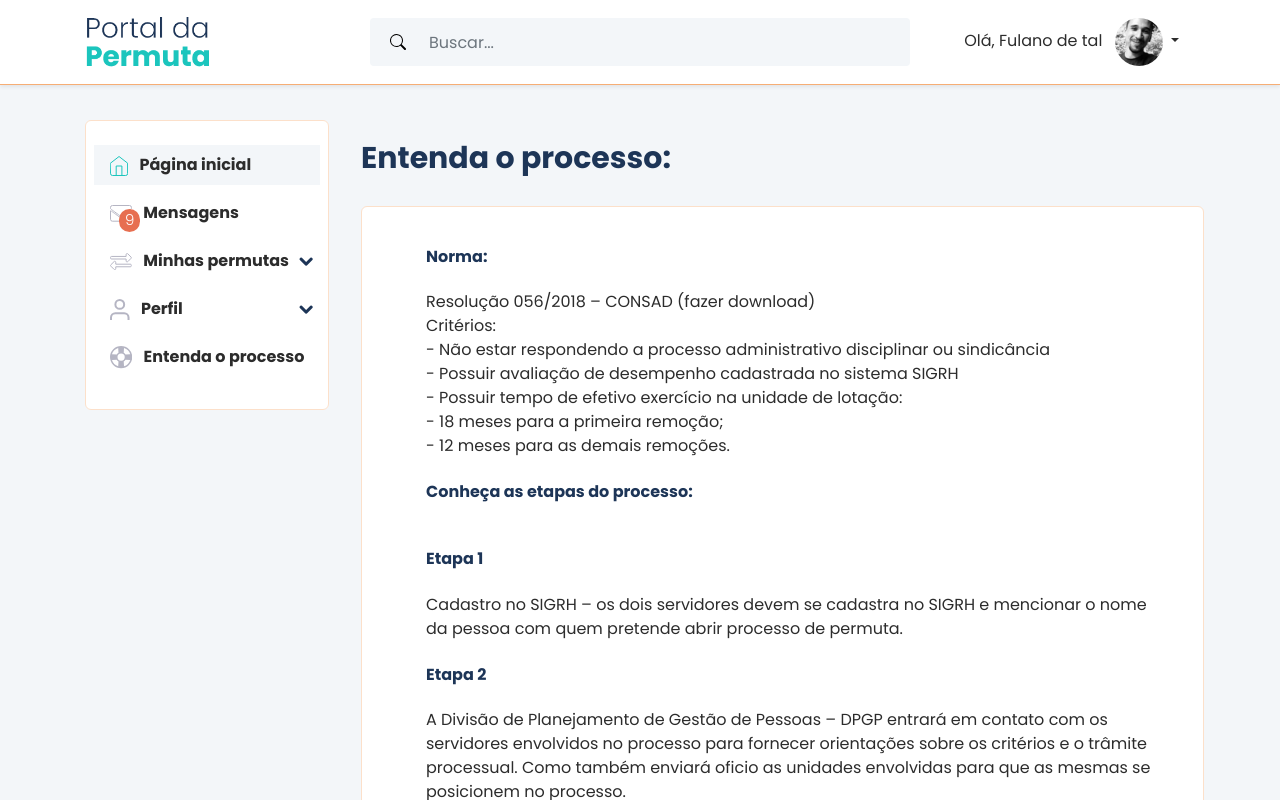
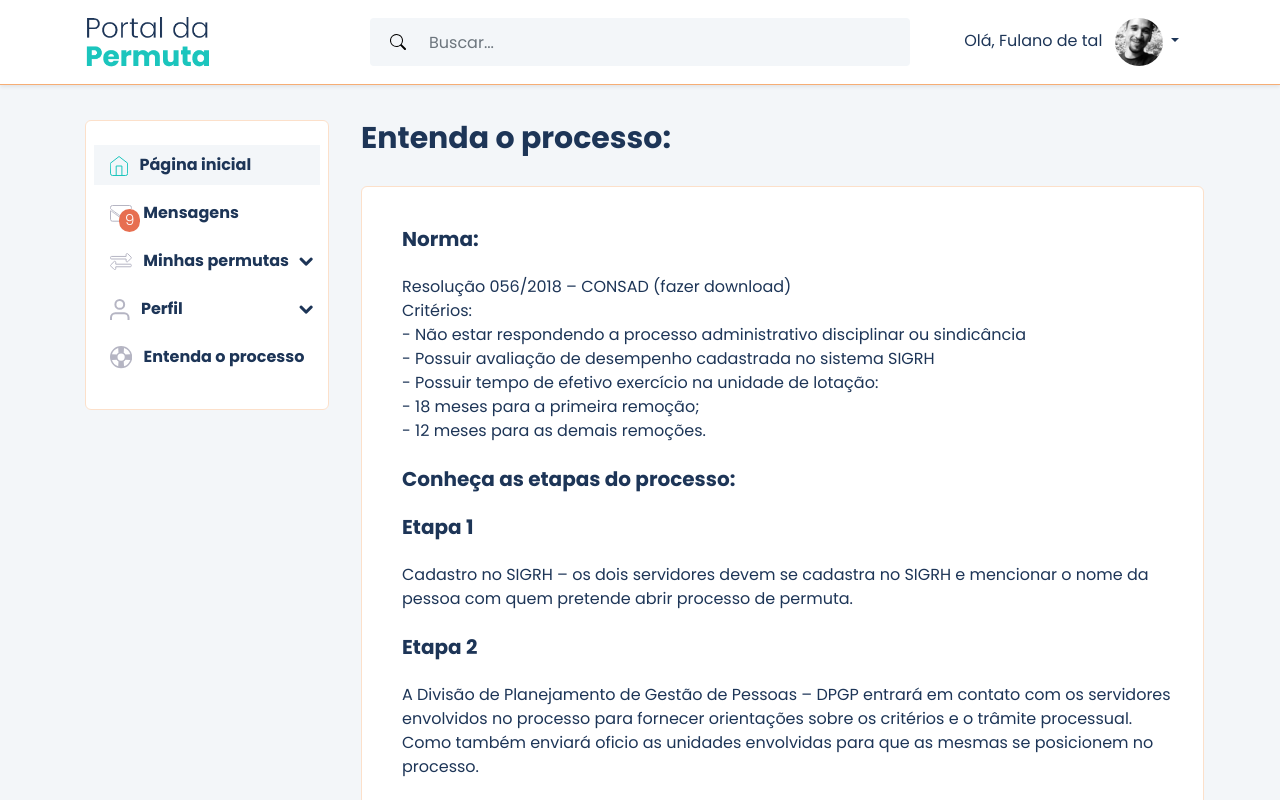
Before and after one commit to elionaimelo/portal-permuta, a website: page src/html/entenda-processo.html in a window 1280 px wide. Shown: the top 800 px of the page. Drawn offline with nearby package versions, Linux system fonts and the light colour scheme; files that its build step writes are made by us from their sources; files whose address does not match are found by name.

Commit message:
melhorias

```diff
--- a/src/html/entenda-processo.html
+++ b/src/html/entenda-processo.html
@@ -4,7 +4,7 @@
 <head>
   <meta charset="UTF-8" />
   <meta name="viewport" content="width=device-width, initial-scale=1.0" />
-  <title>Feed | Portal permuta progesp</title>
+  <title>Entenda o processo | Portal permuta progesp</title>
   <!-- App css -->
   <link rel="preconnect" href="https://fonts.gstatic.com" />
   <link href="https://fonts.googleapis.com/css2?family=Poppins:wght@300;400;500;600;700;900&display=swap"
@@ -28,7 +28,8 @@
             <div class="col-md-12 entenda-texto ">
               <h3>Entenda o processo:</h3>
               <div class="card pl-3 entenda-texto">
-                <div class="ml-5 mr-5"><p><br>
+                <div class="ml-4 mr-4 md-4 mb-5">
+                <p><br>
                 <h4>Norma:</h4>
                 <br>Resolução 056/2018 – CONSAD (fazer download)
                 <br>Critérios:
@@ -40,7 +41,7 @@
                 <br>
                 <br>
                 <h4>Conheça as etapas do processo:</h4>
-                <br>
+
                 <br>
                 <h4>Etapa 1</h4>
                 <br>Cadastro no SIGRH – os dois servidores devem se cadastra no SIGRH e mencionar o nome da pessoa com
@@ -59,7 +60,8 @@
                 <br>
                 <br>
                 <h4>Etapa 4</h4>
-                <br>Após deferimento, a Diretoria de desenvolvimento de Pessoas – DDP/PROGESP providenciará a portaria
+                <br>Após deferimento, a Diretoria de desenvolvimento de Pessoas – DDP
+                ROGESP providenciará a portaria
                 e sua devida publicação no boletim de serviço.
                 <br>
                 <br>
@@ -81,4 +83,5 @@
       @@include('./partials/footer.html')
 </body>
 
+
 </html>
--- a/src/html/partials/sidebar.html
+++ b/src/html/partials/sidebar.html
@@ -122,7 +122,7 @@
           <a class="nav-link ml-3" href="#">Segurança</a>
         </nav>
       </div>
-      <a class="nav-link mb-2" href="#">
+      <a class="nav-link mb-2" href="entenda-processo.html">
         <svg
           xmlns="http://www.w3.org/2000/svg"
           width="22.223"
@@ -136,8 +136,8 @@
             fill="#b5b5c3"
           />
         </svg>
-        Entenda o processo</a
-      >
+
+       Entenda o processo</a>
     </nav>
   </div>
 </aside>
--- a/src/scss/custom/components/_forms.scss
+++ b/src/scss/custom/components/_forms.scss
@@ -41,7 +41,7 @@ body {
     family: "Poppins", sans-serif;
     size: 16px;
   }
-  color: $theme-font-color;
+  color: $azulEscuro;
 
   a {
     color: inherit;
--- a/src/scss/custom/pages/_entenda-processo.scss
+++ b/src/scss/custom/pages/_entenda-processo.scss
@@ -9,7 +9,7 @@ h3 {
         text-align: left;
         letter-spacing: 0px;
         opacity: 1;
-        margin-top: 20px;
+        margin-top: 0px;
         margin-bottom: 30px;
 
 
@@ -17,7 +17,7 @@ h3 {
     h4 {
 
       font-size: 1rem;
-      font-size: 16px;
+      font-size: 20px;
       font-weight: bold;
       color: $azulEscuro;
       margin-bottom: 0;
@@ -26,4 +26,5 @@ h3 {
       opacity: 1;
 
     }
+
 }
```
